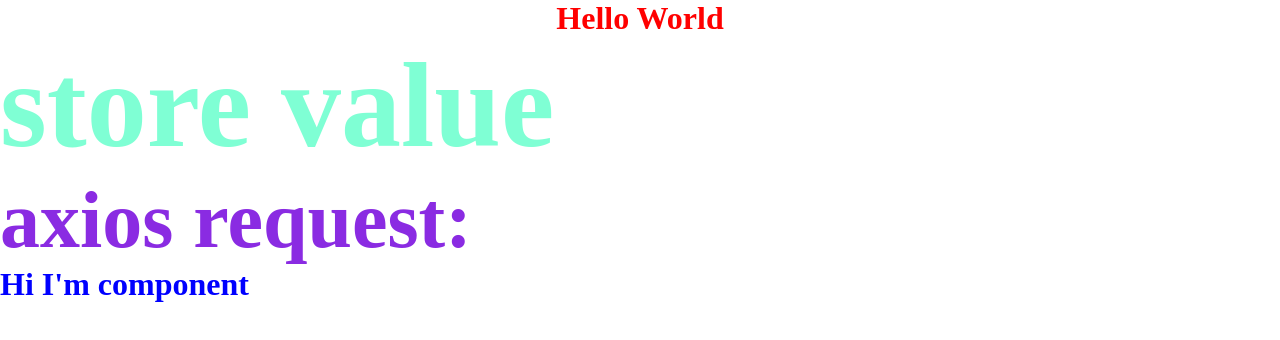
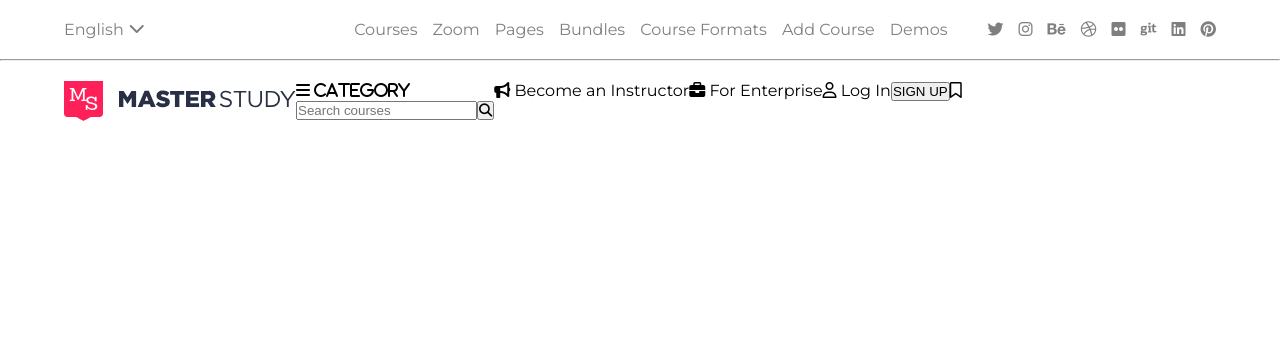
Before and after one commit to michelearcopinto/proj-html-vuejs, a Vue app: page / in a window 1280 px wide. Shown: the top 340 px of the page. Built offline with nearby package versions, Linux system fonts and the light colour scheme; no server answers.

Commit message:
feat: nav in progress

```diff
--- a/index.html
+++ b/index.html
@@ -1,17 +1,23 @@
 <!DOCTYPE html>
 <html lang="en">
+  <head>
+    <meta charset="UTF-8" />
+    <meta name="viewport" content="width=device-width, initial-scale=1.0" />
 
-<head>
-  <meta charset="UTF-8">
-  <meta name="viewport" content="width=device-width, initial-scale=1.0">
+    <link
+      rel="stylesheet"
+      href="https://cdnjs.cloudflare.com/ajax/libs/font-awesome/6.5.1/css/all.min.css"
+      integrity="sha512-DTOQO9RWCH3ppGqcWaEA1BIZOC6xxalwEsw9c2QQeAIftl+Vegovlnee1c9QX4TctnWMn13TZye+giMm8e2LwA=="
+      crossorigin="anonymous"
+      referrerpolicy="no-referrer"
+    />
 
-  <link rel="icon" href="./favicon.ico">
-  <title>Vite App Template Repository</title>
-</head>
+    <link rel="icon" href="./favicon.ico" />
+    <title>Progetto metà corso: Arcopinto Michele</title>
+  </head>
 
-<body>
-  <div id="app"></div>
-  <script type="module" src="./src/main.js"></script>
-</body>
-
+  <body>
+    <div id="app"></div>
+    <script type="module" src="./src/main.js"></script>
+  </body>
 </html>
--- a/src/App.vue
+++ b/src/App.vue
@@ -1,49 +1,26 @@
 <script>
-import ExampleName from "./components/ExampleName.vue";
+import AppHeader from "./components/AppHeader.vue";
 import { store } from "./store";
 import axios from "axios";
 
 export default {
   components: {
-    ExampleName,
+    AppHeader,
   },
   data() {
     return {
       store,
     };
   },
-  created() {
-    this.requestRandomMail();
-  },
-  methods: {
-    requestRandomMail() {
-      axios
-        .get("https://flynn.boolean.careers/exercises/api/random/mail")
-        .then((result) => {
-          store.randomMail = result.data.response;
-        });
-    },
-  },
+  created() {},
+  methods: {},
 };
 </script>
 
 <template>
-  <h1>Hello World</h1>
-  <h2>{{ store.helloValue }}</h2>
-  <h3>axios request: {{ store.randomMail }}</h3>
-  <ExampleName />
+  <AppHeader />
 </template>
 
 <style lang="scss">
 @use "./styles/general.scss";
-
-h2 {
-  font-size: 120px;
-  color: aquamarine;
-}
-
-h3 {
-  font-size: 80px;
-  color: blueviolet;
-}
 </style>
--- /dev/null
+++ b/src/components/AppHeader.vue
@@ -0,0 +1,131 @@
+<script>
+// import
+
+export default {
+  name: "AppHeader",
+  data() {
+    return {
+      sectionsListArray: [
+        "courses",
+        "zoom",
+        "pages",
+        "bundles",
+        "course formats",
+        "add course",
+        "demos",
+      ],
+      socialsListArray: [
+        "fab fa-twitter",
+        "fab fa-instagram",
+        "fab fa-behance",
+        "fab fa-dribbble",
+        "fab fa-flickr",
+        "fab fa-git",
+        "fab fa-linkedin",
+        "fab fa-pinterest",
+      ],
+    };
+  },
+};
+</script>
+
+<template>
+  <header>
+    <nav>
+      <div id="upper-nav">
+        <div id="upper-nav-left-side">
+          <span>english</span>
+          <i class="fas fa-chevron-down"></i>
+        </div>
+        <div id="upper-nav-right-side">
+          <div>
+            <ul>
+              <li v-for="listElement in sectionsListArray">
+                <a href="">{{ listElement }}</a>
+              </li>
+            </ul>
+          </div>
+          <div>
+            <ul>
+              <li v-for="social in socialsListArray">
+                <a href=""><i :class="social"></i></a>
+              </li>
+            </ul>
+          </div>
+        </div>
+      </div>
+      <hr />
+      <div id="bottom-nav">
+        <figure>
+          <img src="../assets/img/MasterStudy_logo.svg" alt="logo-header" />
+        </figure>
+        <div class="search-container">
+          <span><i class="fas fa-bars"> category</i></span>
+          <div>
+            <input type="text" placeholder="Search courses" />
+            <button><i class="fas fa-magnifying-glass"></i></button>
+          </div>
+        </div>
+        <div>
+          <span><i class="fa-solid fa-bullhorn"></i> Become an Instructor</span>
+          <span><i class="fas fa-briefcase"></i> For Enterprise</span>
+        </div>
+        <div>
+          <span><i class="fa-regular fa-user"></i> Log In</span>
+          <button>SIGN UP</button>
+          <i class="fa-regular fa-bookmark"></i>
+        </div>
+      </div>
+    </nav>
+  </header>
+</template>
+
+<style lang="scss" scoped>
+@use "../styles/partials/variables" as *;
+@use "../styles/partials/mixins" as *;
+
+header {
+  padding-top: 20px;
+  nav {
+    #upper-nav {
+      @include header-width;
+      color: $light-color;
+      text-transform: capitalize;
+      display: flex;
+      justify-content: space-between;
+
+      #upper-nav-left-side {
+        display: flex;
+        gap: 5px;
+      }
+
+      #upper-nav-right-side {
+        display: flex;
+        gap: 40px;
+
+        ul {
+          display: flex;
+          gap: 15px;
+
+          a {
+            color: $light-color;
+
+            &:hover {
+              color: black;
+            }
+          }
+        }
+      }
+    }
+  }
+
+  hr {
+    margin-block: 20px;
+  }
+
+  #bottom-nav {
+    @include header-width;
+    display: flex;
+  }
+}
+</style>
--- a/src/components/ExampleName.vue
+++ /dev/null
@@ -1,21 +0,0 @@
-<script>
-// import
-
-export default {
-  name: "ExampleName",
-};
-</script>
-
-<template>
-  <h1>Hi I'm component</h1>
-</template>
-
-<style lang="scss" scoped>
-@use "../styles/partials/variables" as *;
-@use "../styles/partials/mixins" as *;
-
-h1 {
-  color: $font-color-second;
-  @include main-font-start;
-}
-</style>
--- a/src/store.js
+++ b/src/store.js
@@ -1,6 +1,3 @@
 import { reactive } from "vue";
 
-export const store = reactive({
-  helloValue: "store value",
-  randomMail: "",
-});
+export const store = reactive({});
--- a/src/styles/general.scss
+++ b/src/styles/general.scss
@@ -1,10 +1,16 @@
 @use "./partials/variables" as *;
 @use "./partials/mixins" as *;
+
+@import url("https://fonts.googleapis.com/css2?family=Montserrat:ital,wght@0,100..900;1,100..900&display=swap");
 
 * {
   box-sizing: border-box;
   margin: 0;
   padding: 0;
+}
+
+html {
+  font-family: "Montserrat", sans-serif;
 }
 
 img {
@@ -18,9 +24,9 @@ li {
 
 a {
   text-decoration: none;
+  color: black;
+
+  &:hover {
+    text-decoration: underline;
+  }
 }
-
-h1 {
-  color: $font-color;
-  @include main-font-center;
-}
--- a/src/styles/partials/_mixins.scss
+++ b/src/styles/partials/_mixins.scss
@@ -1,11 +1,6 @@
 @use "./variables" as *;
 
-@mixin main-font-center {
-  text-align: center;
-  font-weight: bold;
+@mixin header-width {
+  width: 90%;
+  margin-inline: auto;
 }
-
-@mixin main-font-start {
-  text-align: start;
-  font-weight: bold;
-}
--- a/src/styles/partials/_variables.scss
+++ b/src/styles/partials/_variables.scss
@@ -1,2 +1,6 @@
-$font-color: red;
-$font-color-second: blue;
+$light-color: rgba(
+  $color: #000000,
+  $alpha: 0.5,
+);
+
+$blue-color: #195ec8;
```
Also changed, not shown: src/assets/img/MasterStudy_logo.svg (added).
